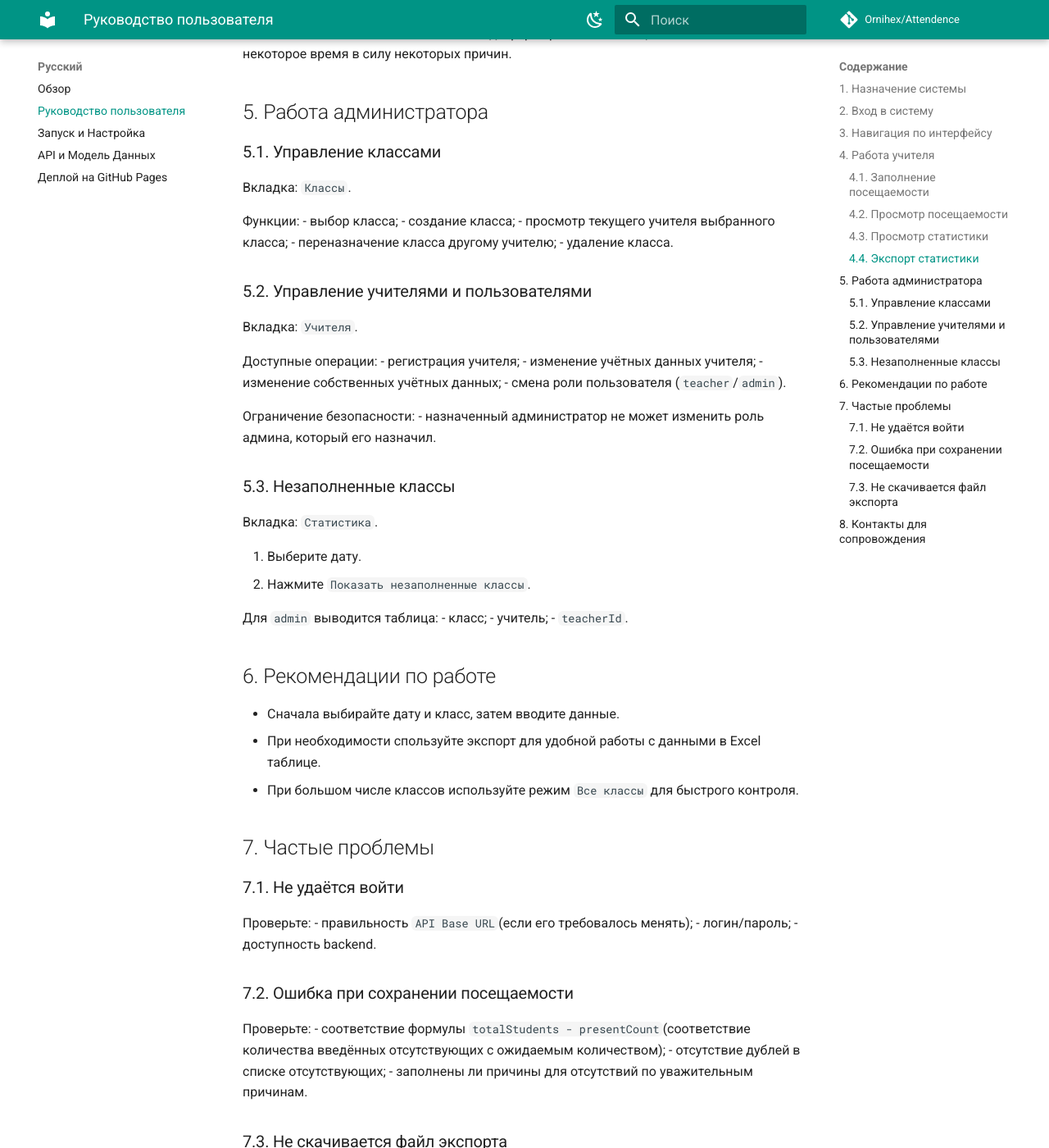
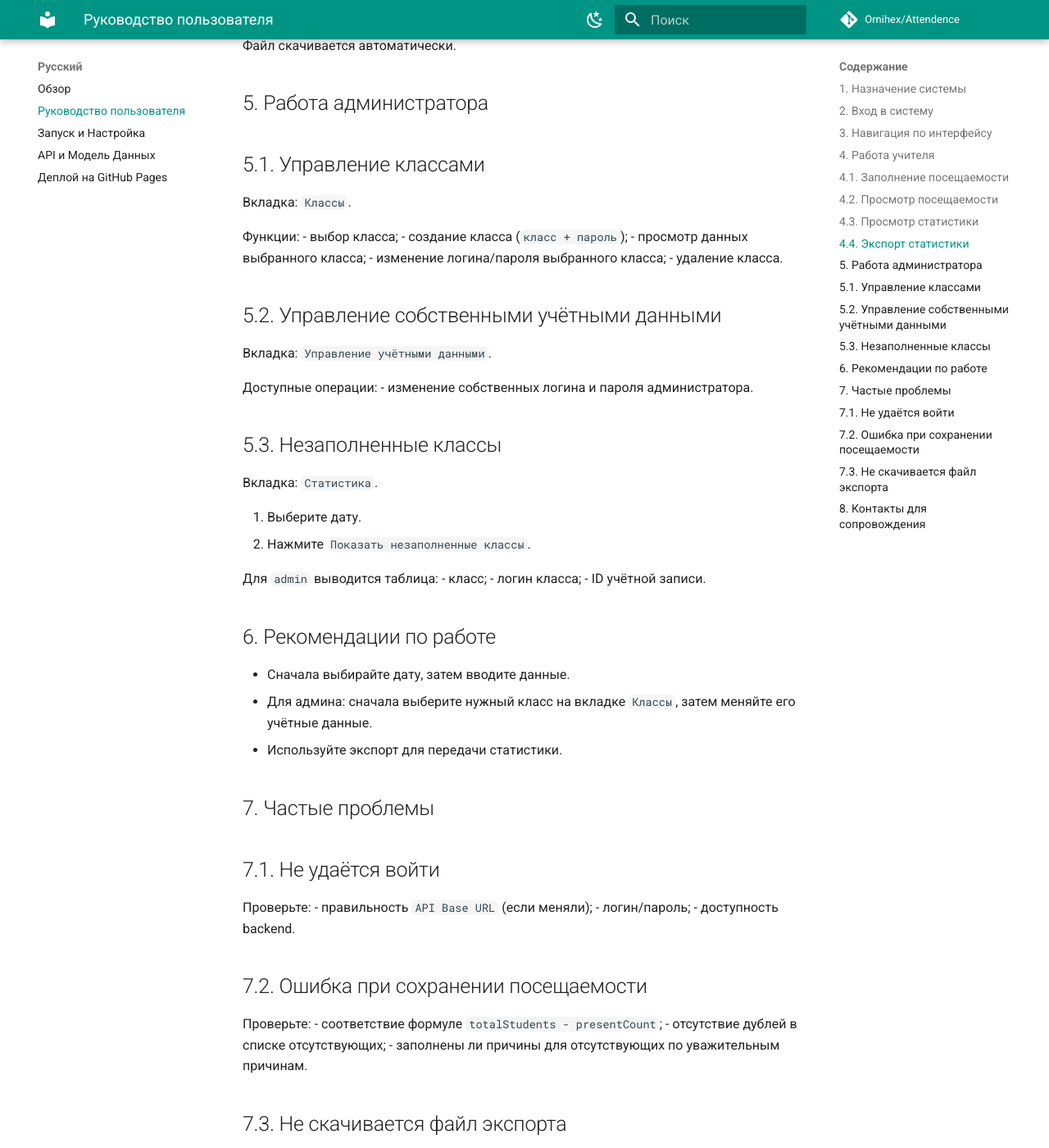
Before and after one commit to Ornihex/Attendence, an MkDocs documentation site: the page built from docs/ru/user-guide.md, in a window 1280 px wide and 1400 px high, scrolled down 2335 px. Shown: the whole window at 82% size. Built offline with MkDocs 1.6.1 and Material for MkDocs 9.7.7, drawn with Linux system fonts in a browser that asks for light colours; comment, search, counter and statistics services are not loaded; some of the changed text lies outside the part shown.

Commit message:
changing the data structure

```diff
--- a/docs/ru/user-guide.md
+++ b/docs/ru/user-guide.md
@@ -9,104 +9,100 @@
 
 Система поддерживает 2 роли:
 - `admin` (администратор);
-- `teacher` (учитель).
+- `teacher` (учётная запись класса).
 
 ## 2. Вход в систему
 1. Откройте веб-интерфейс.
-2. В поле `API Base URL` укажите адрес API (по умолчанию используется адрес из адресной строки. Ручное заполнение необходимо лишь в отдельных случаях).
+2. В поле `API Base URL` укажите адрес API (обычно менять не нужно).
 3. Введите логин и пароль.
 4. Нажмите `Войти`.
 
-После входа в верхней части экрана отображается роль и `userId`.
+После входа в верхней части экрана отображаются роль и `userId`.
 
 ## 3. Навигация по интерфейсу
 Основные вкладки:
 - `Классы` (только для `admin`);
 - `Посещаемость`;
 - `Статистика`;
-- `Учителя` (только для `admin`).
+- `Управление учётными данными` (только для `admin`).
 
 Дополнительно:
 - кнопка `Выйти` завершает сессию;
-- кнопка `Тёмная тема / Светлая тема` переключает оформление интерфейса.
+- кнопка `Тёмная тема / Светлая тема` переключает оформление.
 
 ## 4. Работа учителя
 
-### 4.1. Заполнение посещаемости
+## 4.1. Заполнение посещаемости
 Вкладка: `Посещаемость` → блок `Заполнить / обновить посещаемость`.
 
+Для учителя класс подставляется автоматически по его учётной записи.
+
 1. Выберите дату.
-2. Выберите класс.
-3. Дождитесь автозагрузки данных.
-4. Укажите:
+2. Дождитесь автозагрузки данных.
+3. Укажите:
    - `По списку` (`totalStudents`);
    - `Присутствуют` (`presentCount`).
-5. Добавьте отсутствующих:
+4. Добавьте отсутствующих:
    - `Отсутствующие по неуважительным причинам`;
-   - `Отсутствующие по уважительным причинам` (с обязательной причиной - болезнь/официальное мероприятие(олимпиада, соревнование и т.д)/семейные обстоятельства/другое).
-6. Нажмите `Сохранить посещаемость`.
+   - `Отсутствующие по уважительным причинам` (с обязательной причиной).
+5. Нажмите `Сохранить посещаемость`.
 
 Валидация:
 - `presentCount` не может быть больше `totalStudents`;
 - количество отсутствующих должно равняться `totalStudents - presentCount`;
-- дубли фамилий не допускаются. Если это необходимо, добавьте имя.
-- для уважительной причины поле причина обязательна.
+- дубли фамилий не допускаются;
+- для уважительных отсутствий причина обязательна.
 
-### 4.2. Просмотр посещаемости
+## 4.2. Просмотр посещаемости
 Вкладка: `Посещаемость` → блок `Просмотр посещаемости за дату`.
 
 1. Выберите дату.
-2. Выберите класс.
-3. Нажмите `Загрузить`.
+2. Нажмите `Загрузить`.
 
-### 4.3. Просмотр статистики
+Для учителя загружается посещаемость только его класса.
+
+## 4.3. Просмотр статистики
 Вкладка: `Статистика`.
 
 1. Выберите дату.
-2. Выберите класс (или `Все классы`).
-3. Нажмите `Показать`.
+2. Нажмите `Показать`.
+
+Для учителя выводится статистика по его классу без выбора класса.
 
 Результат:
 - список отсутствующих;
 - класс и причина отсутствия;
 - общее число отсутствующих.
 
-### 4.4. Экспорт статистики
+## 4.4. Экспорт статистики
 Вкладка: `Статистика`.
 
-1. Выберите дату и (при необходимости) класс.
+1. Выберите дату.
 2. Нажмите:
    - `Экспорт в Excel` для `.xlsx`;
    - `Экспорт в CSV` для `.csv`.
 
-Файл скачивается автоматически. Иногда формирование таблицы может занимать некоторое время в силу некоторых причин.
+Файл скачивается автоматически.
 
 ## 5. Работа администратора
 
-### 5.1. Управление классами
+## 5.1. Управление классами
 Вкладка: `Классы`.
 
 Функции:
 - выбор класса;
-- создание класса;
-- просмотр текущего учителя выбранного класса;
-- переназначение класса другому учителю;
+- создание класса (`класс + пароль`);
+- просмотр данных выбранного класса;
+- изменение логина/пароля выбранного класса;
 - удаление класса.
 
-
-### 5.2. Управление учителями и пользователями
-Вкладка: `Учителя`.
+## 5.2. Управление собственными учётными данными
+Вкладка: `Управление учётными данными`.
 
 Доступные операции:
-- регистрация учителя;
-- изменение учётных данных учителя;
-- изменение собственных учётных данных;
-- смена роли пользователя (`teacher`/`admin`).
+- изменение собственных логина и пароля администратора.
 
-Ограничение безопасности:
-- назначенный администратор не может изменить роль админа, который его назначил.
-
-### 5.3. Незаполненные классы
+## 5.3. Незаполненные классы
 Вкладка: `Статистика`.
 
 1. Выберите дату.
@@ -114,38 +110,39 @@
 
 Для `admin` выводится таблица:
 - класс;
-- учитель;
-- `teacherId`.
+- логин класса;
+- ID учётной записи.
 
 ## 6. Рекомендации по работе
-- Сначала выбирайте дату и класс, затем вводите данные.
-- При необходимости спользуйте экспорт для удобной работы с данными в Excel таблице.
-- При большом числе классов используйте режим `Все классы` для быстрого контроля.
+- Сначала выбирайте дату, затем вводите данные.
+- Для админа: сначала выберите нужный класс на вкладке `Классы`, затем меняйте его учётные данные.
+- Используйте экспорт для передачи статистики.
 
 ## 7. Частые проблемы
 
-### 7.1. Не удаётся войти
+## 7.1. Не удаётся войти
 Проверьте:
-- правильность `API Base URL`(если его требовалось менять);
+- правильность `API Base URL` (если меняли);
 - логин/пароль;
 - доступность backend.
 
-### 7.2. Ошибка при сохранении посещаемости
+## 7.2. Ошибка при сохранении посещаемости
 Проверьте:
-- соответствие формулы `totalStudents - presentCount`(соответствие количества введённых отсутствующих с ожидаемым количеством);
+- соответствие формуле `totalStudents - presentCount`;
 - отсутствие дублей в списке отсутствующих;
-- заполнены ли причины для отсутствий по уважительным причинам.
+- заполнены ли причины для отсутствующих по уважительным причинам.
 
-### 7.3. Не скачивается файл экспорта
+## 7.3. Не скачивается файл экспорта
 Проверьте:
 - выбрана ли дата;
 - не блокирует ли браузер загрузки.
-- подождите несколько минут, формирование таблицы занимает некоторое время
 
 ## 8. Контакты для сопровождения
-При ошибках, которые нельзя исправить действиями выше:
-- сохраните текст ошибки(если есть);
+Если проблему не удалось устранить:
+- сохраните текст ошибки;
 - укажите дату, класс и роль пользователя;
-- передайте информацию администратору системы или разработчику
-- контакты разработчика: электронная почта - ornihex@proton.me
-- репозиторий проекта: https://github.com/Ornihex/Attendence
+- передайте информацию администратору системы или разработчику.
+
+Контакты разработчика:
+- электронная почта: `ornihex@proton.me`;
+- репозиторий: `https://github.com/Ornihex/Attendence`.
```
Also changed, not shown: README.md (+16 -20 lines), USER_GUIDE_ru.md (+52 -55 lines), docs/en/api.md (+2 -3 lines), docs/ru/api.md (+2 -3 lines), openapi.yaml (+52 -71 lines), 8 other files.
